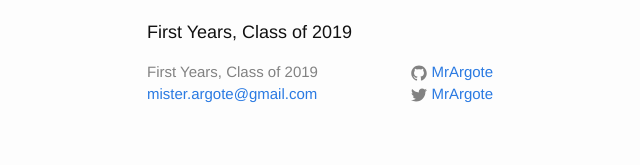
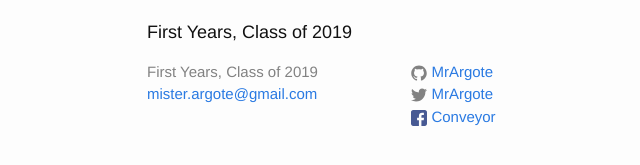
Before and after one commit to MrArgote/19-dot-argote-dot-org, a Jekyll site: the page built from index.html, in a window 1280 px wide and 900 px high, scrolled down 3333 px. Shown: the part 712-877 px from the top of the window, without its empty margins (123-763 px from the left). Built offline with Jekyll 4.4.1, drawn with Linux system fonts in a browser that asks for light colours.

Commit message:
add facebook link to footer

```diff
--- a/_config.yml
+++ b/_config.yml
@@ -23,7 +23,8 @@ baseurl: "" # the subpath of your site, e.g. /blog
 url: "http://19.argote.org" # the base hostname & protocol for your site
 twitter_username: MrArgote
 github_username:  MrArgote
-facebook_page: Conveyor-1913407308892245
+facebook_page_name: Conveyor
+facebook_page_url: Conveyor-1913407308892245
 
 # Build settings
 markdown: kramdown
--- a/_includes/footer.html
+++ b/_includes/footer.html
@@ -19,10 +19,14 @@
             {% include icon-github.html username=site.github_username %}
           </li>
           {% endif %}
-
           {% if site.twitter_username %}
           <li>
             {% include icon-twitter.html username=site.twitter_username %}
+          </li>
+          {% endif %}
+          {% if site.facebook_page_url %}
+          <li>
+            {% include icon-facebook.html page=site.facebook_page_url name=site.facebook_page_name %}
           </li>
           {% endif %}
         </ul>
--- /dev/null
+++ b/_includes/icon-facebook.html
@@ -0,0 +1,8 @@
+<a href="https://facebook.com/{{ include.page }}">
+  <span class="icon icon--facebook">
+    {% include icon-facebook.svg %}
+  </span>
+  <span class="username">
+    {{ include.name }}
+  </span>
+</a>
```
Also changed, not shown: _includes/icon-facebook.svg (added).
